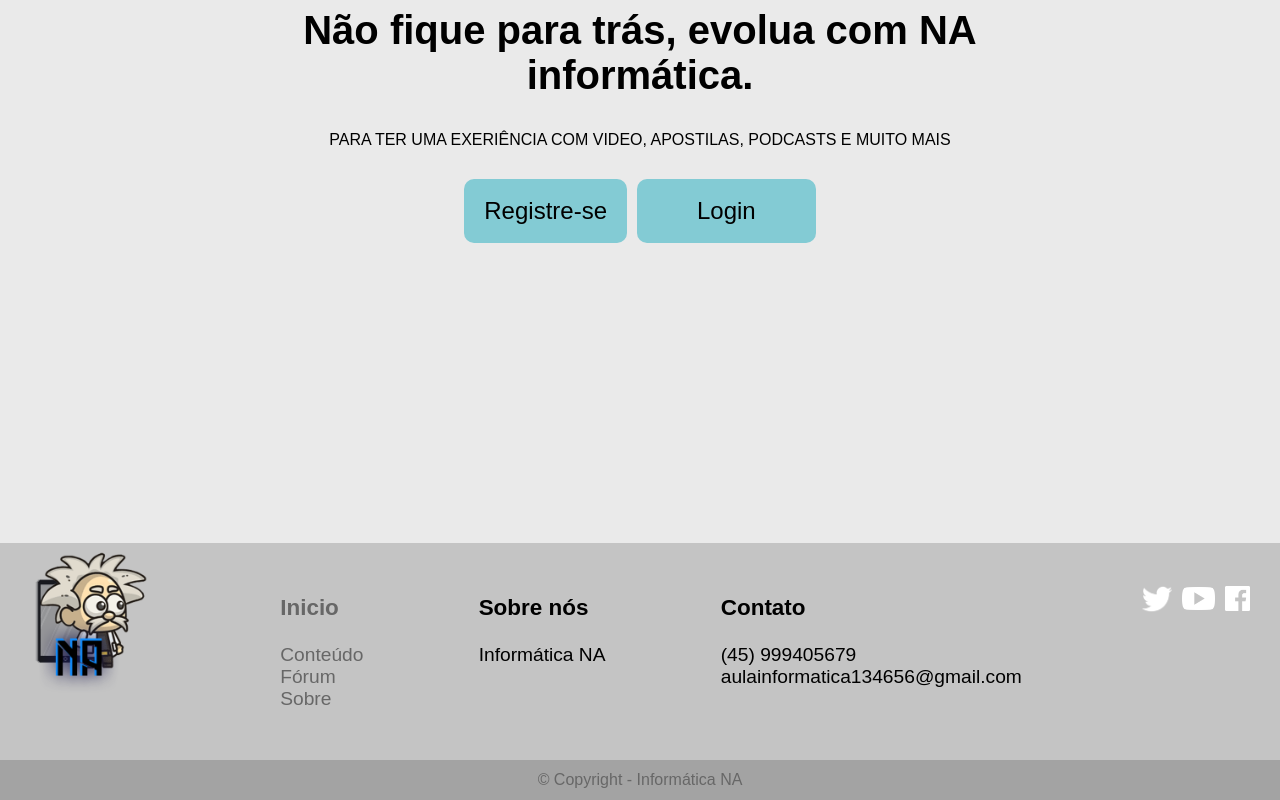
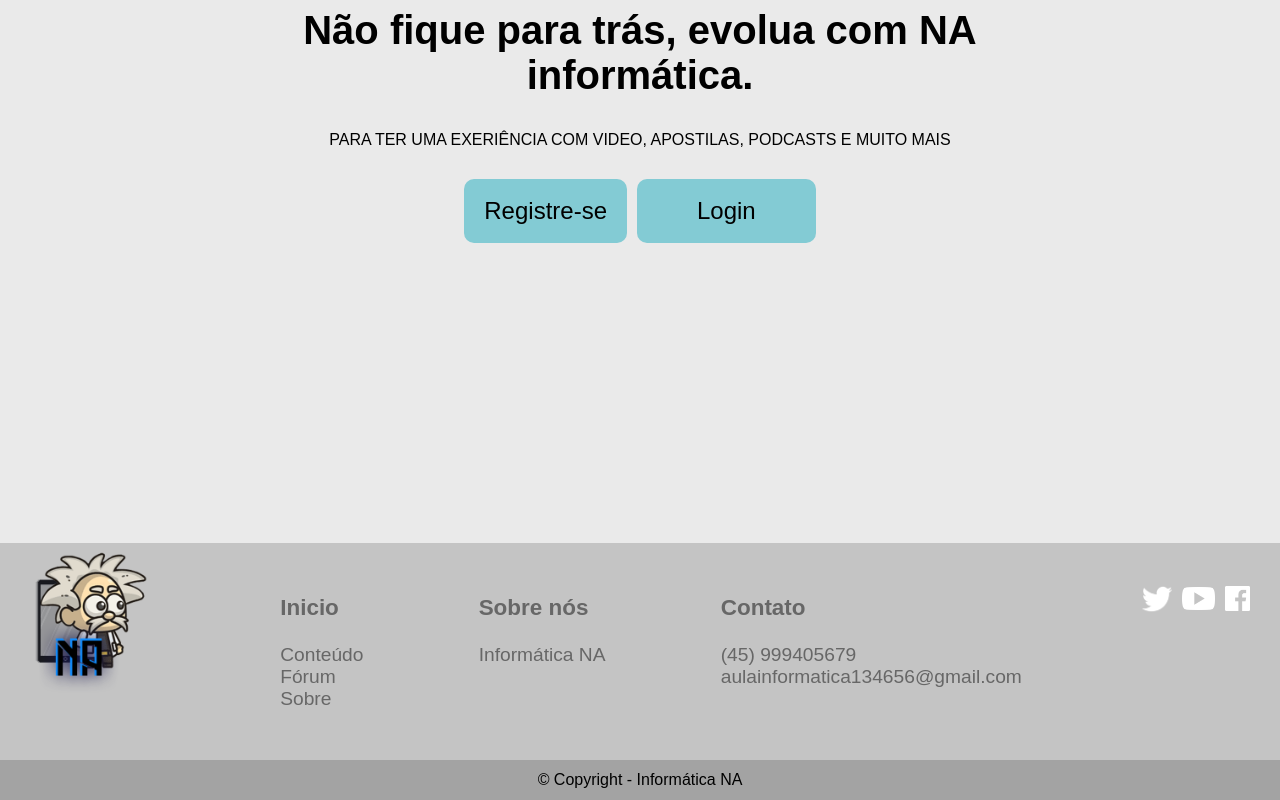
Before and after one commit to JeanRojasD/React-NA, a React (Create React App) app: page / in a window 1280 px wide. Shown: the part 495-1295 px from the top of the page. Built offline with nearby package versions, Linux system fonts and the light colour scheme.

Commit message:
correção de css e chamada de propriedades: Rodapé

```diff
--- a/src/components/Menu/index.css
+++ b/src/components/Menu/index.css
@@ -16,7 +16,6 @@ body, ul, p{
 
 a{
     text-decoration: none;
-    color: #676767;
 }
 
 .img img{
--- a/src/components/Rodape/index.css
+++ b/src/components/Rodape/index.css
@@ -1,13 +1,10 @@
-body,ul,li,p{
+body{
     margin: 0px;
     padding: 0px;
     list-style: none;
     font-family: Arial;
 }
-a,p,h3,li{
-    text-decoration: none;
-    list-style: none;
-}
+
 .footer{
     font-size: 1.2em;
     display: flex;
@@ -29,19 +26,11 @@ a,p,h3,li{
 .about{
     margin-top: 30px;
 }
-.about a{
-    display: flex;
-    align-items: flex-start;
-    color: #676767;
-}
+
 .contact{
     margin-top: 30px;
 }
-.contact a{
-    display: flex;
-    align-content: flex-start;
-    color:#676767
-}
+
 .social{
     display: flex;
     align-items: center;
@@ -65,6 +54,10 @@ a,p,h3,li{
     line-height: 40px;
     text-align: center;
     bottom: 0;
-    color: #676767;
+    color: black;
     background-color: #A3A3A3;
 }
+
+.cinza{
+    color: #676767;
+}
--- a/src/components/Rodape/index.jsx
+++ b/src/components/Rodape/index.jsx
@@ -19,11 +19,11 @@ function Rodape(){
                     <li><a href="/">Sobre</a></li>
                 </ul>
             </div>
-            <div className="about">
+            <div className="about cinza">
                 <h3>Sobre nós</h3>
                 <p>Informática NA</p>
             </div>
-            <div className="contact">
+            <div className="contact cinza">
                 <ul>
                     <h3>Contato</h3>
                     <li>(45) 999405679</li>
```
